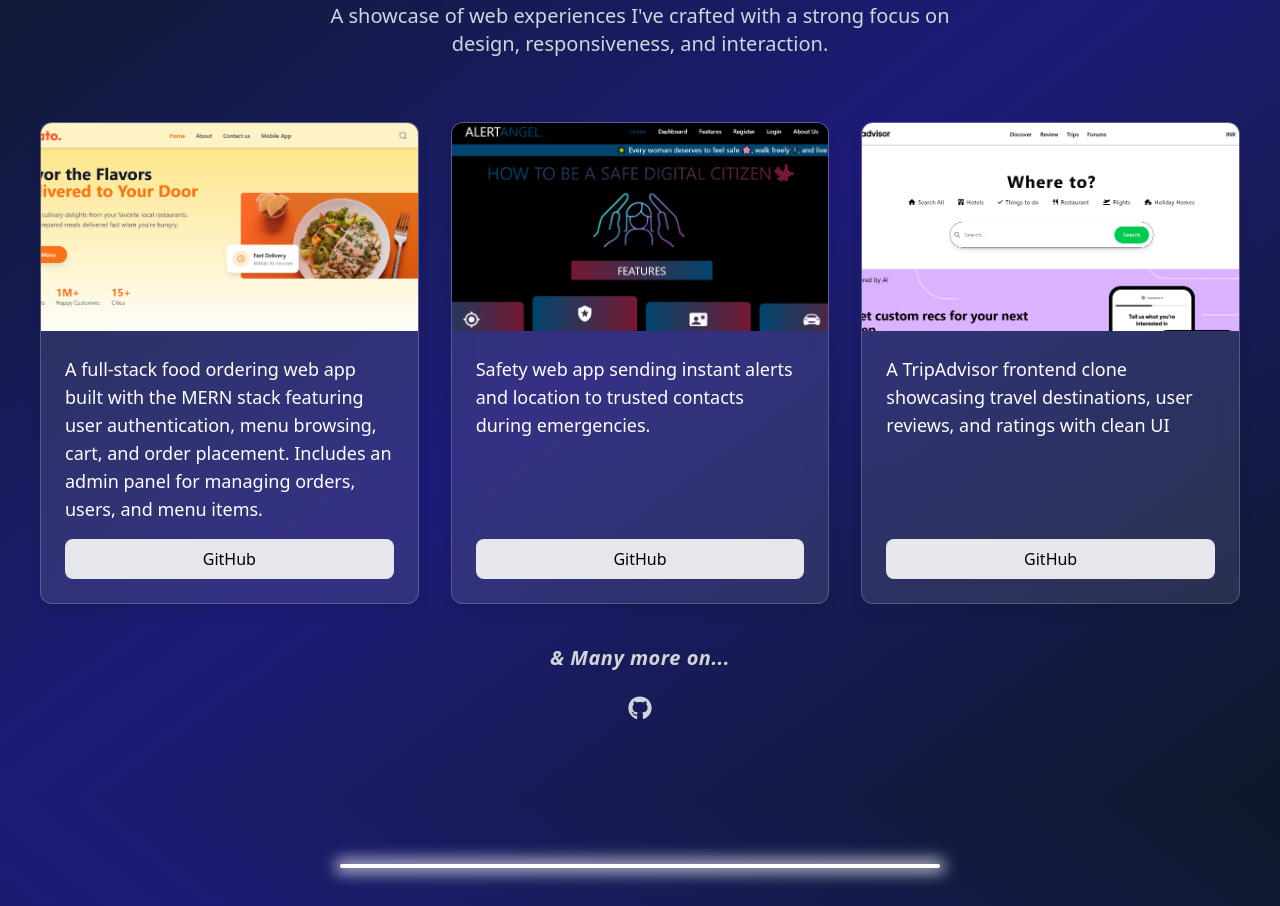
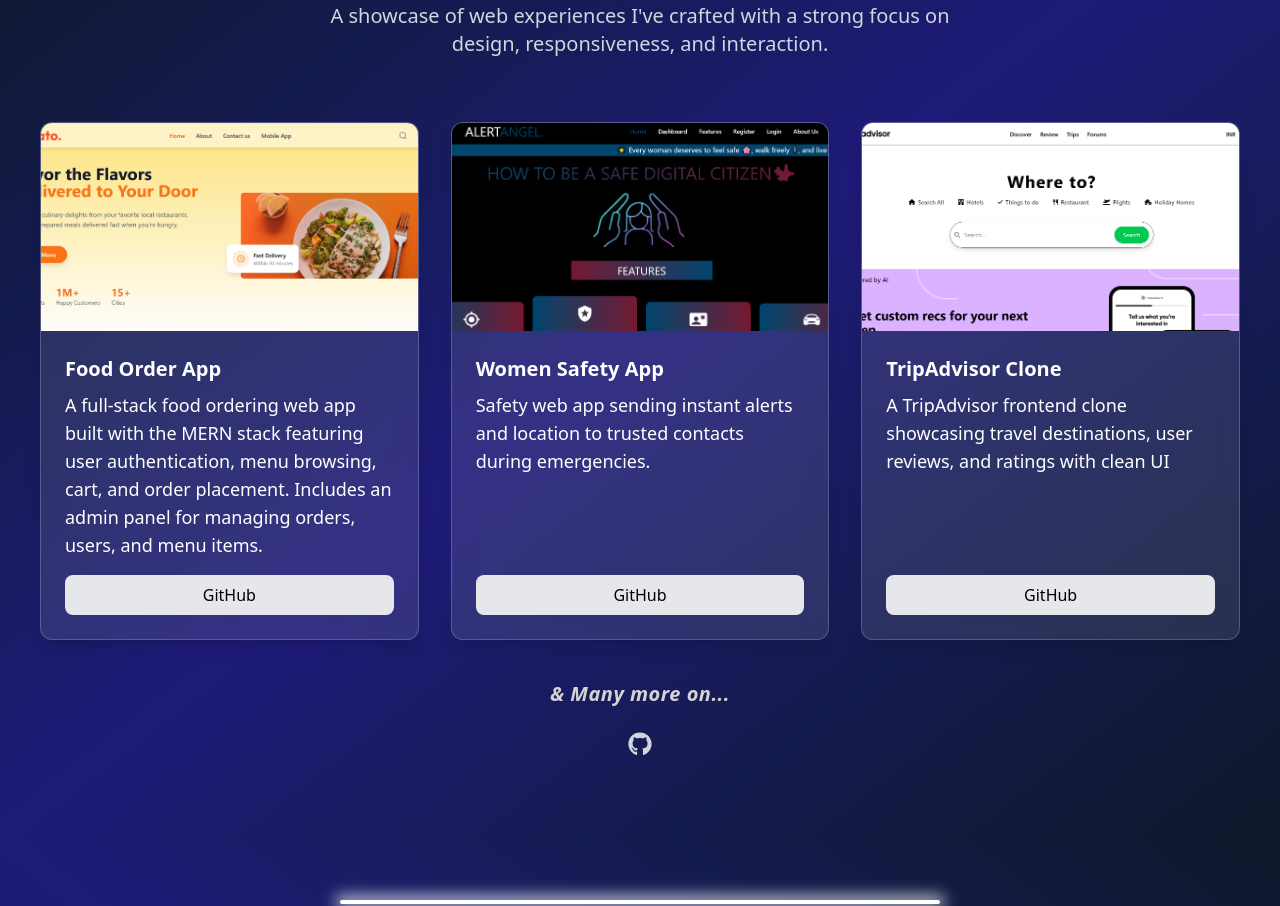
Before and after one commit to lakshyrajrathore10/portfolio-nextjs, a Next.js app: page / in a window 1280 px wide. Shown: the part 1620-2526 px from the top of the page. Built offline with nearby package versions, Linux system fonts and the light colour scheme.

Commit message:
github link added

```diff
--- a/components/Project.js
+++ b/components/Project.js
@@ -3,6 +3,31 @@
 import { FaGithub } from "react-icons/fa";
 
 const Projects = () => {
+  const projects = [
+    {
+      id: 1,
+      title: "Food Order App",
+      image: "./food-order-app.png",
+      description: "A full-stack food ordering web app built with the MERN stack featuring user authentication, menu browsing, cart, and order placement. Includes an admin panel for managing orders, users, and menu items.",
+      githubUrl: "https://github.com/lakshyrajrathore10/Food-ordering-Web"
+    },
+    {
+      id: 2,
+      title: "Women Safety App",
+      image: "./womenSafety.png",
+      description: "Safety web app sending instant alerts and location to trusted contacts during emergencies.",
+      githubUrl: "https://github.com/lakshyrajrathore10/women-safety-web-app"
+    },
+    {
+      id: 3,
+      title: "TripAdvisor Clone",
+      image: "./tripAdvisor.png",
+      description: "A TripAdvisor frontend clone showcasing travel destinations, user reviews, and ratings with clean UI",
+      githubUrl: "https://github.com/lakshyrajrathore10/trip-advisor"
+    }
+    // You can add more projects here as needed
+  ];
+
   return (
     <div className="min-h-screen bg-gradient-to-br from-[#0f172a] via-[#1e1a78] to-[#0f172a] text-white py-12 md:py-20 px-4 sm:px-6 flex flex-col justify-center items-center">
       {/* Header */}
@@ -18,72 +43,29 @@
 
       {/* Projects Grid */}
       <div className="grid grid-cols-1 sm:grid-cols-2 lg:grid-cols-3 gap-6 md:gap-8 w-full max-w-7xl px-4">
-        {/* Project Card 1 */}
-        <div className="project-card bg-white/10 backdrop-blur-md rounded-xl overflow-hidden shadow-lg border border-white/20 flex flex-col h-full">
+        {projects.map((project) => (
+          <div key={project.id} className="project-card bg-white/10 backdrop-blur-md rounded-xl overflow-hidden shadow-lg border border-white/20 flex flex-col h-full">
             <img
-            src="./food-order-app.png"
-            alt="Project 1"
+              src={project.image}
+              alt={project.title}
               className="w-full h-48 sm:h-52 object-cover"
             />
             <div className="p-4 sm:p-6 flex flex-col flex-grow">
+              <h3 className="text-xl font-semibold mb-2">{project.title}</h3>
               <p className="text-base sm:text-lg mb-4">
-              A full-stack food ordering web app built with the MERN stack featuring user authentication, menu browsing, cart, and order placement. Includes an admin panel for managing orders, users, and menu items.
+                {project.description}
               </p>
               <a
-              href="https://github.com/lakshyrajrathore10/Food-ordering-Web"
+                href={project.githubUrl}
                 className="px-4 sm:px-6 py-2 text-black bg-gray-200 hover:bg-gray-300 rounded-lg transition-colors text-center mt-auto"
+                target="_blank"
+                rel="noopener noreferrer"
               >
                 GitHub
               </a>
             </div>
           </div>
-
-        {/* Project Card 2 */}
-        <div className="project-card bg-white/10 backdrop-blur-md rounded-xl overflow-hidden shadow-lg border border-white/20 flex flex-col h-full">
-          <img
-            src="./womenSafety.png"
-            alt="Project 2"
-            className="w-full h-48 sm:h-52 object-cover"
-          />
-          <div className="p-4 sm:p-6 flex flex-col flex-grow">
-            <p className="text-base sm:text-lg mb-4">
-              Safety web app sending instant alerts and location to trusted
-              contacts during emergencies.
-            </p>
-            <a
-              href="https://github.com/maity-moumita/Alert-Angel"
-              className="px-4 sm:px-6 py-2 text-black bg-gray-200 hover:bg-gray-300 rounded-lg transition-colors text-center mt-auto"
-            >
-              GitHub
-            </a>
-          </div>
-        </div>
-
-        {/* Project Card 3 */}
-        <div className="project-card bg-white/10 backdrop-blur-md rounded-xl overflow-hidden shadow-lg border border-white/20 flex flex-col h-full">
-          <img
-            src="./tripAdvisor.png"
-            alt="Project 3"
-            className="w-full h-48 sm:h-52 object-cover"
-          />
-          <div className="p-4 sm:p-6 flex flex-col flex-grow">
-            <p className="text-base sm:text-lg mb-4">
-              A TripAdvisor frontend clone showcasing travel destinations, user
-              reviews, and ratings with clean UI
-            </p>
-            <a
-              href="https://github.com/lakshyrajrathore10/trip-advisor"
-              className="px-4 sm:px-6 py-2 text-black bg-gray-200 hover:bg-gray-300 rounded-lg transition-colors text-center mt-auto"
-            >
-              GitHub
-            </a>
-          </div>
-        </div>
-
-        {/* project cart 4 */}
-
-
-
+        ))}
       </div>
 
       <p className="text-center text-lg sm:text-xl font-semibold text-neutral-300 mt-8 sm:mt-10 italic tracking-wide">
@@ -95,6 +77,8 @@
           href="https://github.com/lakshyrajrathore10"
           className="text-2xl text-gray-300 hover:text-white transition-colors"
           aria-label="GitHub Profile"
+          target="_blank"
+          rel="noopener noreferrer"
         >
           <FaGithub />
         </a>
```
Lines whose indentation alone changed are shown as unchanged.
